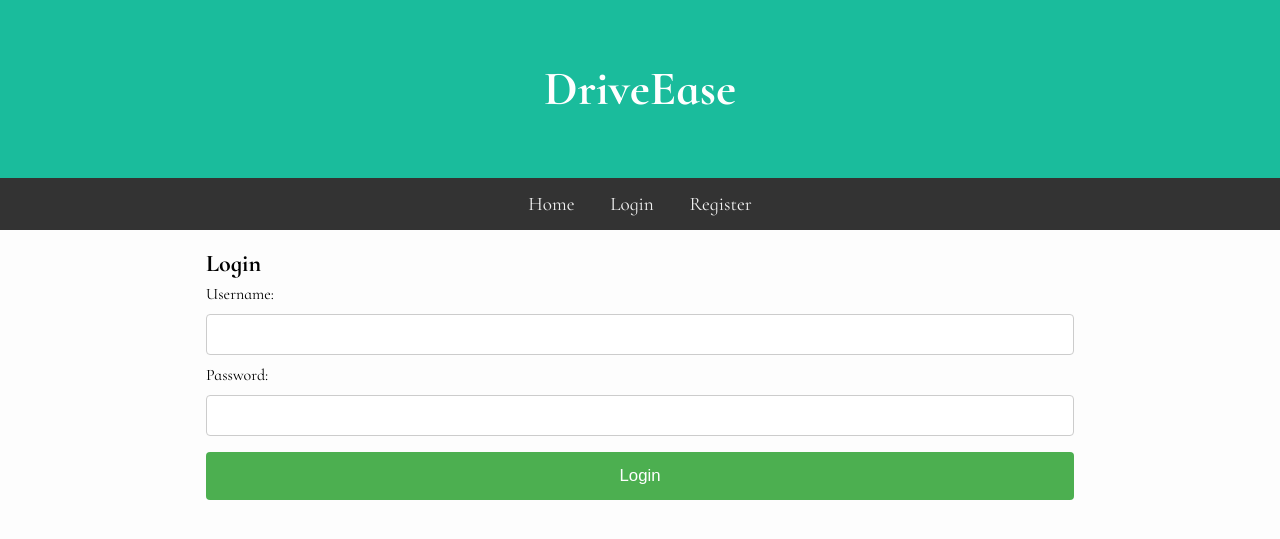
After one commit to DevKataria267/DriveEase, a Flask app: page /login in a window 1280 px wide. The commit adds this page. Shown: the top 539 px of the page. Run offline with Flask 3, Linux system fonts and the light colour scheme.

Commit message:
login page and checkLogin

```diff
--- a/main.py
+++ b/main.py
@@ -9,4 +9,8 @@ def Home():
     sessionData = db.GetAllSessions()
     return render_template("index.html", sessions=sessionData)
 
+@app.route("/login", methods=["GET", "POST"])
+def Login():
+    return render_template("login.html")
+
 app.run(debug=True, port=5000)
--- a/static/css/style.css
+++ b/static/css/style.css
@@ -1,4 +1,4 @@
-@import url("https://fonts.googleapis.com/css?family=Nunito:400,700&display=swap");
+@import url("https://fonts.googleapis.com/css2?family=Cormorant+Infant:wght@400;700&display=swap");
 
 * {
     padding: 0;
@@ -7,8 +7,8 @@
 }
 
 body {
-    background: #f5f5f5;
-    font-family: "Nunito", sans-serif;
+    background: #fdfdfd;
+    font-family: "Cormorant Infant", sans-serif;
     font-size: 1rem;
 }
 
@@ -20,17 +20,16 @@ main {
 }
 
 .banner {
-    padding: 40px;
+    padding: 60px;
     text-align: center;
-    background: #111111;
+    background: #1abc9c;
     color: white;
-    font-size: 2.5em;
-    letter-spacing: 2px;
+    font-size: 3em;
 }
 
 nav {
     overflow: hidden;
-    background-color: #222222;
+    background-color: #333;
     text-align: center;
 }
 
@@ -86,7 +90,7 @@ input[type="number"], select {
 
 input[type=submit] {
     width: 100%;
-    background-color: #111111;
+    background-color: #4CAF50;
     color: white;
     padding: 14px 20px;
     margin: 8px 0;
--- /dev/null
+++ b/templates/login.html
@@ -0,0 +1,15 @@
+{% extends "base.html" %}
+
+{% block content %}
+
+<h2>Login</h2>
+
+<form action="/login" method="post">
+    <label>Username: </label>
+    <input type="text" name="username" id="username">
+    <label>Password: </label>
+    <input type="password" name="password" id="password">
+    <input type="submit" value="Login">
+</form>
+
+{% endblock %}
```
Also changed, not shown: other parts of static/css/style.css (+16 -17 lines), db.py (+8 -0 lines).
